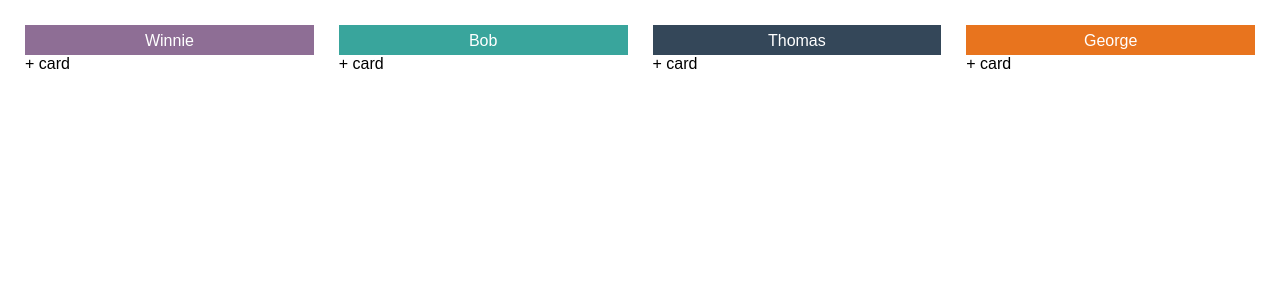
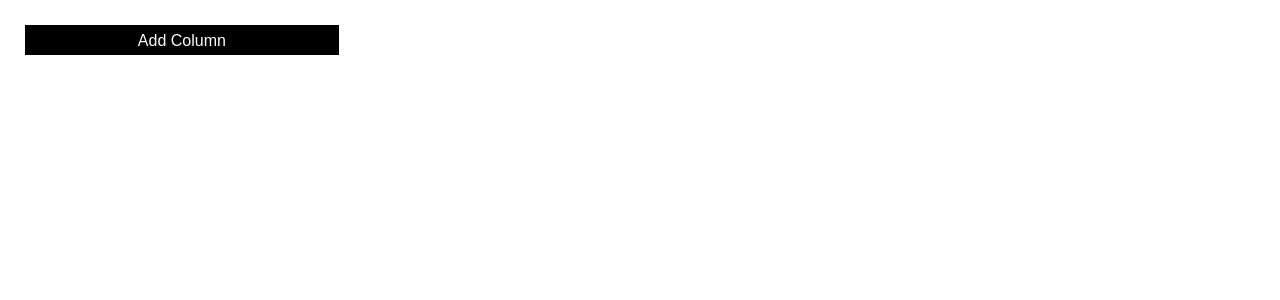
Before and after one commit to lllNuggetslll/TB-Kanban, a React (Create React App) app in the folder tb-kanban/: page / in a window 1280 px wide. Shown: the top 300 px of the page. Built offline with nearby package versions, Linux system fonts and the light colour scheme.

Commit message:
Connect components to redux

```diff
--- a/tb-kanban/src/components/KanBanCard.js
+++ b/tb-kanban/src/components/KanBanCard.js
@@ -1,4 +1,5 @@
 import React from "react";
+import Proptypes from "prop-types";
 
 const card = {
   height: 30,
@@ -9,5 +10,8 @@ const card = {
 const KanBanCard = ({ message }) => {
   return <div style={card}>{message}</div>;
 };
+KanBanCard.proptypes = {
+  message: Proptypes.string.isRequired
+};
 
 export default KanBanCard;
--- a/tb-kanban/src/components/KanBanColumn.js
+++ b/tb-kanban/src/components/KanBanColumn.js
@@ -1,4 +1,6 @@
 import React from "react";
+import Proptypes from "prop-types";
+
 import KanBanColumnHeader from "./KanBanColumnHeader";
 import KanBanCard from "./KanBanCard";
 
@@ -7,35 +9,32 @@ const columnContainer = {
   width: "25%"
 };
 
-export default class KanBanColumn extends React.Component {
-  state = {
-    messages: []
-  };
-
-  handleAddCard = message => {
-    const { messages } = this.state;
-    const messagesCopy = messages.slice(0);
-
-    message && messagesCopy.push(message);
-
-    this.setState({ messages: messagesCopy });
-  };
-
-  render() {
-    const { name, columnIndex } = this.props;
-    const { messages } = this.state;
-
-    return (
-      <div style={columnContainer}>
-        <KanBanColumnHeader name={name} columnIndex={columnIndex} />
-        {messages.map((message, index) => {
+const KanBanColumn = ({ name, columnIndex, addColumn, cards, addCard }) => {
+  return (
+    <div style={columnContainer}>
+      <KanBanColumnHeader
+        name={name}
+        columnIndex={columnIndex}
+        addColumn={addColumn}
+      />
+      {cards &&
+        cards.map((message, index) => {
           return <KanBanCard key={index} message={message} />;
         })}
-        <div onClick={() => this.handleAddCard(window.prompt("add card"))}>
-          {" "}
-          + card{" "}
+      {columnIndex !== null && (
+        <div onClick={() => addCard(window.prompt("add card"), columnIndex)}>
+          + card
         </div>
-      </div>
-    );
-  }
-}
+      )}
+    </div>
+  );
+};
+KanBanColumn.proptypes = {
+  name: Proptypes.string.isRequired,
+  columnIndex: Proptypes.number,
+  addColumn: Proptypes.func.isRequired,
+  cards: Proptypes.array,
+  addCard: Proptypes.func.isRequired
+};
+
+export default KanBanColumn;
--- a/tb-kanban/src/components/KanBanColumnHeader.js
+++ b/tb-kanban/src/components/KanBanColumnHeader.js
@@ -1,18 +1,31 @@
 import React from "react";
+import Proptypes from "prop-types";
 
-const colors = ["#8e6e95", "#39a59c", "#344759", "#e8741e"];
+const COLORS = ["#8e6e95", "#39a59c", "#344759", "#e8741e"];
 
 const header = columnIndex => ({
   height: 30,
-  backgroundColor: colors[columnIndex],
+  backgroundColor: columnIndex === null ? "black" : COLORS[columnIndex],
   width: "100%",
   textAlign: "center",
   color: "white",
   lineHeight: 2
 });
 
-const KanBanColumnHeader = ({ name, columnIndex }) => {
-  return <div style={header(columnIndex)}>{name}</div>;
+const KanBanColumnHeader = ({ name, columnIndex, addColumn }) => {
+  return (
+    <div
+      style={header(columnIndex)}
+      onClick={() => addColumn && addColumn(window.prompt("Enter Name"))}
+    >
+      {name}
+    </div>
+  );
+};
+KanBanColumnHeader.proptypes = {
+  name: Proptypes.string.isRequired,
+  columnIndex: Proptypes.number,
+  addColumn: Proptypes.func.isRequired
 };
 
 export default KanBanColumnHeader;
--- a/tb-kanban/src/components/KanBanContainer.js
+++ b/tb-kanban/src/components/KanBanContainer.js
@@ -1,21 +1,75 @@
 import React from "react";
+import Proptypes from "prop-types";
+import { connect } from "react-redux";
+import { bindActionCreators } from "redux";
+
 import KanBanColumn from "./KanBanColumn";
-
-const NAMES = ["Winnie", "Bob", "Thomas", "George"];
+import * as actions from "../actions/kanBanActions";
 
 const container = {
   display: "flex",
   padding: 12.5
 };
 
-const KanBanContainer = () => {
-  return (
-    <div style={container}>
-      {NAMES.map((name, index) => {
-        return <KanBanColumn key={index} name={name} columnIndex={index} />;
-      })}
-    </div>
-  );
+class KanBanContainer extends React.Component {
+  handleAddColumn = name => {
+    name && this.props.actions.addColumn(name);
+  };
+
+  handleAddCard = (text, index) => {
+    text && this.props.actions.addCard(text, index);
+  };
+
+  render() {
+    const { columns } = this.props;
+    const addColumn = () => (
+      <KanBanColumn
+        name={"Add Column"}
+        addColumn={this.handleAddColumn}
+        columnIndex={null}
+      />
+    );
+
+    return (
+      <div style={container}>
+        {columns.map((column, index) => {
+          const { name, cards } = column;
+          return (
+            <KanBanColumn
+              key={index}
+              name={name}
+              cards={cards}
+              columnIndex={index}
+              addCard={this.handleAddCard}
+            />
+          );
+        })}
+        {columns.length < 4 && addColumn()}
+      </div>
+    );
+  }
+}
+KanBanContainer.proptypes = {
+  columns: Proptypes.shape({
+    name: Proptypes.string.isRequired,
+    cards: Proptypes.array.isRequired
+  }),
+  actions: Proptypes.shape({
+    addColumn: Proptypes.func.isRequired,
+    addCard: Proptypes.func.isRequired
+  })
 };
 
-export default KanBanContainer;
+const mapStateToProps = state => {
+  return {
+    columns: state.kanBanReducer
+  };
+};
+
+const mapDispatchToProps = dispatch => {
+  return {
+    actions: bindActionCreators(actions, dispatch)
+  };
+};
+
+export default connect(mapStateToProps, mapDispatchToProps)(KanBanContainer);
```
